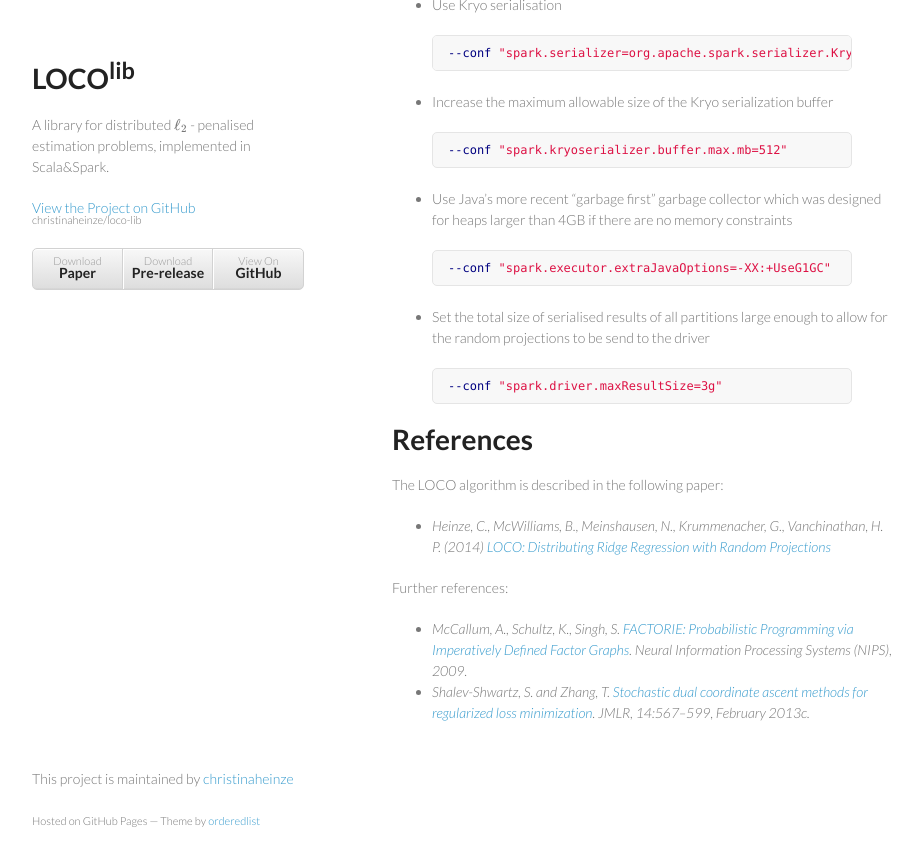
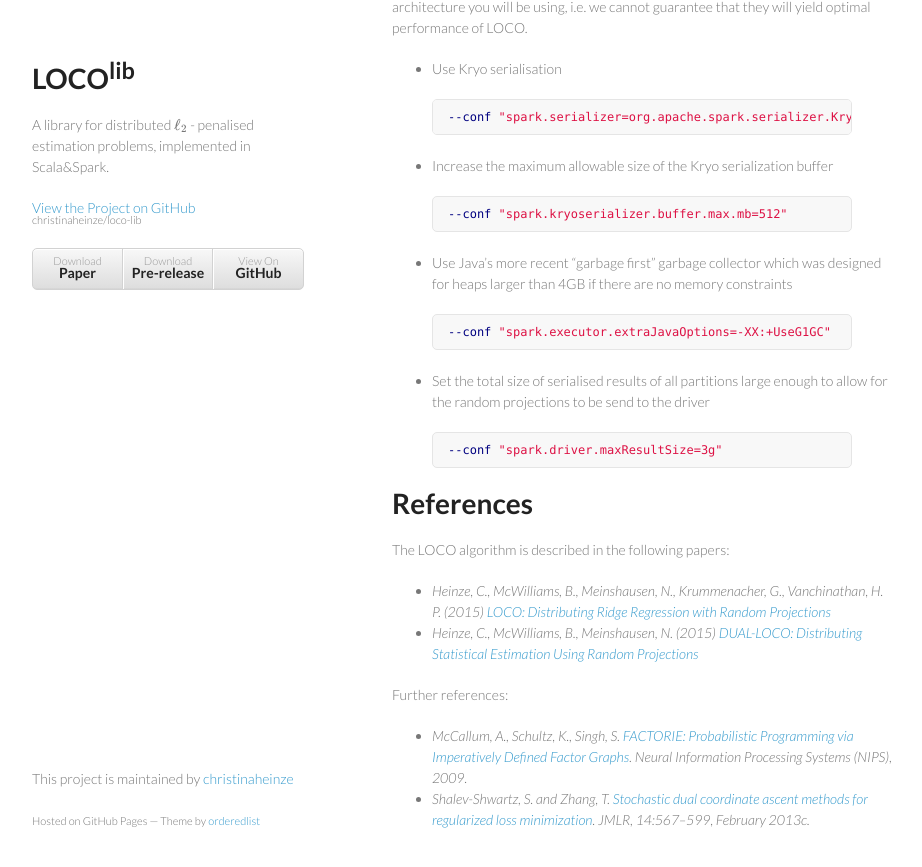
Before and after one commit to christinaheinze/loco-lib, a Jekyll site: the page built from index.md, in a window 1280 px wide and 900 px high, scrolled down 9796 px. Shown: the top 867 px of the window, without its empty margins (178-1100 px from the left). Built offline with Jekyll 4.4.1, drawn with Linux system fonts in a browser that asks for light colours; formulas are drawn with MathJax 3; some of the changed text lies outside the part shown.

Commit message:
added reference

```diff
--- a/index.md
+++ b/index.md
@@ -1,6 +1,8 @@
 ---
 layout: dis_template
 ---
+
+LOCO<sup>lib</sup> implements the [LOCO](http://arxiv.org/abs/1406.3469) and [DUAL-LOCO](http://arxiv.org/abs/1506.02554) algorithms for distributed statistical estimation.
 
 # Problem setting
 
@@ -342,9 +344,10 @@
 
 
 # References
-The LOCO algorithm is described in the following paper:
+The LOCO algorithm is described in the following papers:
 
- * _Heinze, C., McWilliams, B., Meinshausen, N., Krummenacher, G., Vanchinathan, H. P. (2014) [LOCO: Distributing Ridge Regression with Random Projections](http://arxiv.org/abs/1406.3469)_
+ * _Heinze, C., McWilliams, B., Meinshausen, N., Krummenacher, G., Vanchinathan, H. P. (2015) [LOCO: Distributing Ridge Regression with Random Projections](http://arxiv.org/abs/1406.3469)_
+ *  _Heinze, C., McWilliams, B., Meinshausen, N. (2015) [DUAL-LOCO: Distributing Statistical Estimation Using Random Projections](http://arxiv.org/abs/1506.02554)_
 
  Further references:
 
```
